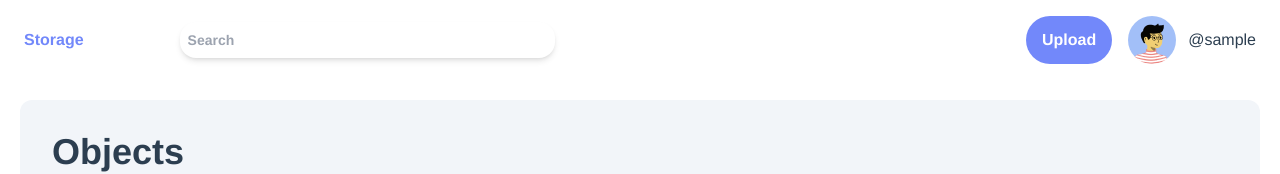
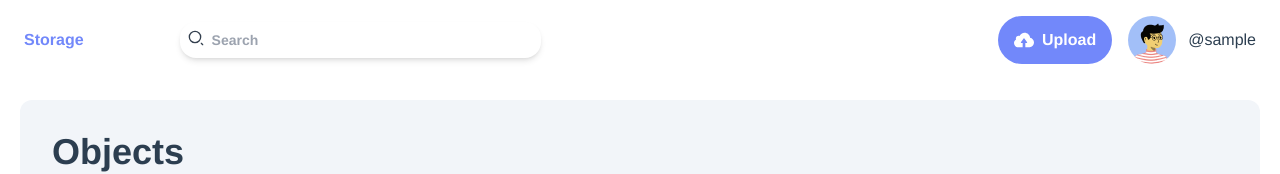
Before and after one commit to liAmirali/UIWeb-final-project-front, a Vue app: page / in a window 1280 px wide. Shown: the top 174 px of the page. Built offline with nearby package versions, Linux system fonts and the light colour scheme; no server answers; sample sign-in values are in the browser's storage.

Commit message:
Add icons to input component and buttons

```diff
--- /dev/null
+++ b/src/components/common/icons/SearchIcon.vue
@@ -0,0 +1,31 @@
+<template>
+  <svg
+    width="24"
+    height="24"
+    viewBox="0 0 24 24"
+    fill="none"
+    xmlns="http://www.w3.org/2000/svg"
+  >
+    <path
+      d="M10.5 19C15.1944 19 19 15.1944 19 10.5C19 5.80558 15.1944 2 10.5 2C5.80558 2 2 5.80558 2 10.5C2 15.1944 5.80558 19 10.5 19Z"
+      stroke="#333F4E"
+      stroke-width="2"
+      stroke-linecap="round"
+      stroke-linejoin="round"
+    />
+    <path
+      d="M22 22L20 20"
+      stroke="#333F4E"
+      stroke-width="2"
+      stroke-linecap="round"
+      stroke-linejoin="round"
+    />
+  </svg>
+</template>
+
+<script>
+export default {};
+</script>
+
+<style>
+</style>
--- /dev/null
+++ b/src/components/common/icons/UploadIcon.vue
@@ -0,0 +1,21 @@
+<template>
+  <svg
+    width="20"
+    height="20"
+    viewBox="0 0 24 24"
+    fill="none"
+    xmlns="http://www.w3.org/2000/svg"
+  >
+    <path
+      d="M18.7528 20.7316H13.6036V15.5285H15.3053C15.7368 15.5285 15.9918 15.0381 15.7368 14.685L12.4266 10.1047C12.2158 9.81044 11.7793 9.81044 11.5684 10.1047L8.25827 14.685C8.00327 15.0381 8.25337 15.5285 8.68982 15.5285H10.3915V20.7316H4.62444C2.04986 20.5894 0 18.1815 0 15.5726C0 13.7728 0.975889 12.2036 2.42256 11.3552C2.29015 10.9972 2.2215 10.6147 2.2215 10.2126C2.2215 8.37358 3.7074 6.88768 5.54638 6.88768C5.9436 6.88768 6.32611 6.95634 6.6841 7.08874C7.74826 4.83292 10.0433 3.26855 12.7111 3.26855C16.1635 3.27346 19.0078 5.9167 19.3314 9.28572C21.9845 9.74179 24 12.1987 24 14.9792C24 17.951 21.6853 20.5256 18.7528 20.7316Z"
+      fill="#FFF"
+    />
+  </svg>
+</template>
+
+<script>
+export default {};
+</script>
+
+<style>
+</style>
--- a/src/components/common/inputs/AppInput.vue
+++ b/src/components/common/inputs/AppInput.vue
@@ -7,7 +7,10 @@
       label
     }}</label>
 
-    <div class="flex">
+    <div class="flex gap-2">
+      <div v-if="type === 'search'" class="flex items-center w-4 h-4">
+        <search-icon></search-icon>
+      </div>
       <input
         @input="onInputChange"
         :name="name"
@@ -27,9 +30,10 @@
 
 <script>
 import EyeIcon from "../icons/EyeIcon.vue";
+import SearchIcon from "../icons/SearchIcon.vue";
 
 export default {
-  components: { EyeIcon },
+  components: { EyeIcon, SearchIcon },
   name: "AppInput",
   data() {
     return {
--- a/src/components/modules/objects/TheHeader.vue
+++ b/src/components/modules/objects/TheHeader.vue
@@ -3,12 +3,26 @@
     <h2 class="text-cornflower-blue-400 font-bold">Storage</h2>
     <div class="grow hidden sm:block">
       <div class="lg:w-1/2">
-        <app-input placeholder="Search" :style="'thin'"></app-input>
+        <app-input
+          type="search"
+          placeholder="Search"
+          :style="'thin'"
+        ></app-input>
       </div>
     </div>
     <div class="flex justify-between gap-x-4">
-      <input type="file" ref="fileInput" @change="handleFileChange" style="display: none" />
-      <app-button @click="triggerFileInput">Upload</app-button>
+      <input
+        type="file"
+        ref="fileInput"
+        @change="handleFileChange"
+        style="display: none"
+      />
+      <app-button @click="triggerFileInput">
+        <div class="flex gap-x-2 items-center">
+          <upload-icon></upload-icon>
+          <p>Upload</p>
+        </div>
+      </app-button>
       <app-avatar :name="user.name" :pictureUrl="user.pictureUrl" />
     </div>
   </div>
@@ -23,6 +37,7 @@ import AppButton from "@/components/common/buttons/AppButton.vue";
 import AppInput from "@/components/common/inputs/AppInput.vue";
 import AppAvatar from "@/components/common/AppAvatar.vue";
 import { fetcher } from "@/config/api";
+import UploadIcon from "@/components/common/icons/UploadIcon.vue";
 
 export default {
   name: "TheHeader",
@@ -38,6 +53,7 @@ export default {
     AppButton,
     AppInput,
     AppAvatar,
+    UploadIcon,
   },
   methods: {
     triggerFileInput() {
--- a/src/components/modules/people/PeopleContainer.vue
+++ b/src/components/modules/people/PeopleContainer.vue
@@ -8,6 +8,7 @@
     </div>
     <div class="px-3 mb-5">
       <app-input
+        type="search"
         @update-input="handleSearchInputChange"
         name="search-people"
         placeholder="Search people"
```
